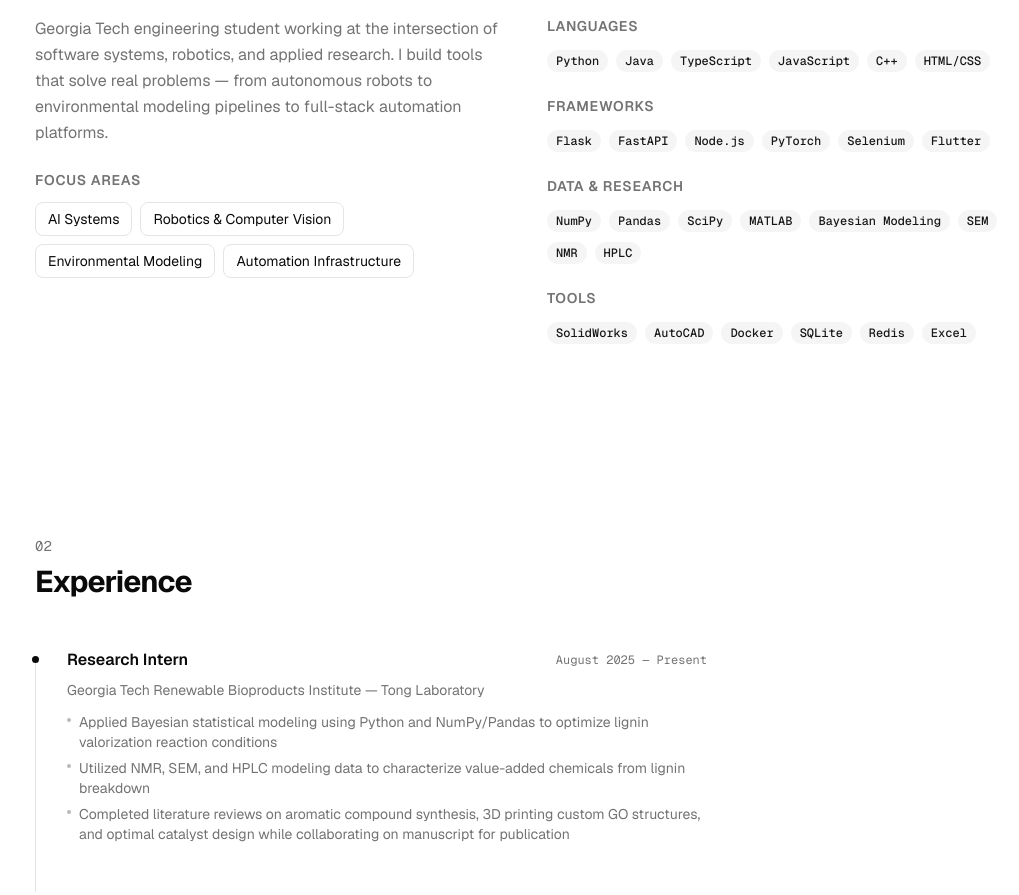
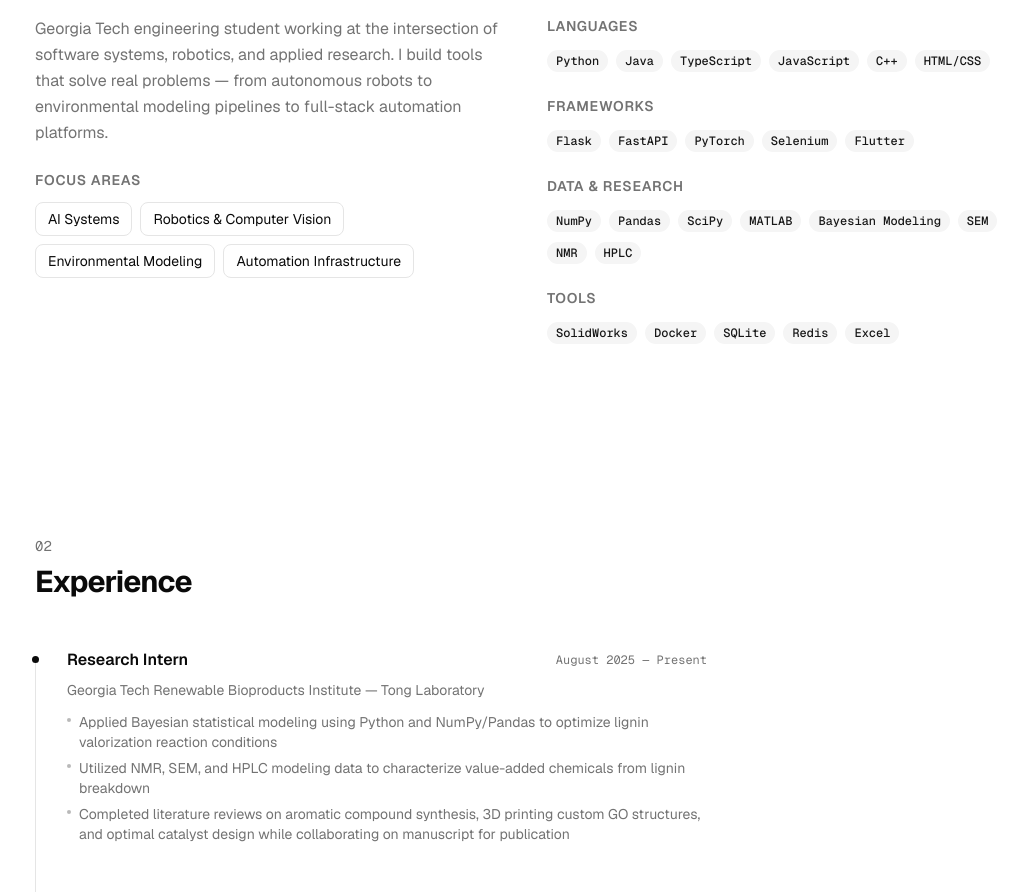
Before and after one commit to sumedhk0/sumedhk0.github.io, a Next.js app: page / in a window 1280 px wide. Shown: the part 1320-2215 px from the top of the page, without its empty margins (117-1136 px from the left). Built offline with nearby package versions, Linux system fonts and the light colour scheme.

Commit message:
updated 3

```diff
--- a/data/skills.ts
+++ b/data/skills.ts
@@ -7,7 +7,7 @@ export const skills: SkillCategory[] = [
   },
   {
     name: "Frameworks",
-    skills: ["Flask", "FastAPI", "Node.js", "PyTorch", "Selenium", "Flutter"],
+    skills: ["Flask", "FastAPI","PyTorch", "Selenium", "Flutter"],
   },
   {
     name: "Data & Research",
@@ -15,6 +15,6 @@ export const skills: SkillCategory[] = [
   },
   {
     name: "Tools",
-    skills: ["SolidWorks", "AutoCAD", "Docker", "SQLite", "Redis", "Excel"],
+    skills: ["SolidWorks", "Docker", "SQLite", "Redis", "Excel"],
   },
 ];
```
